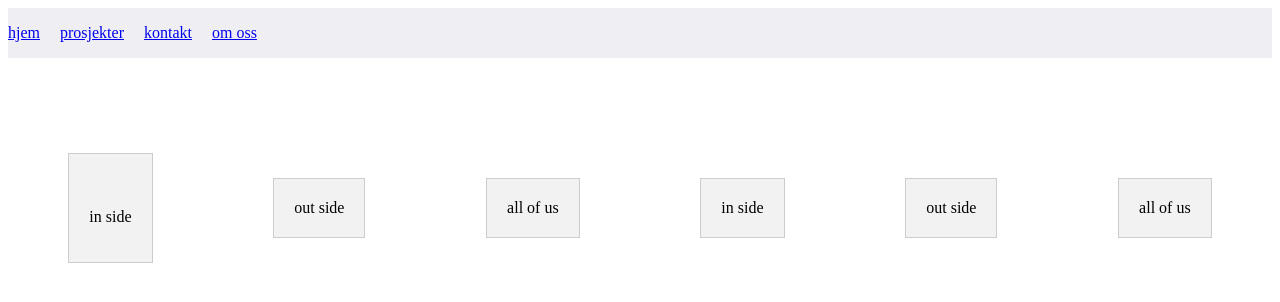
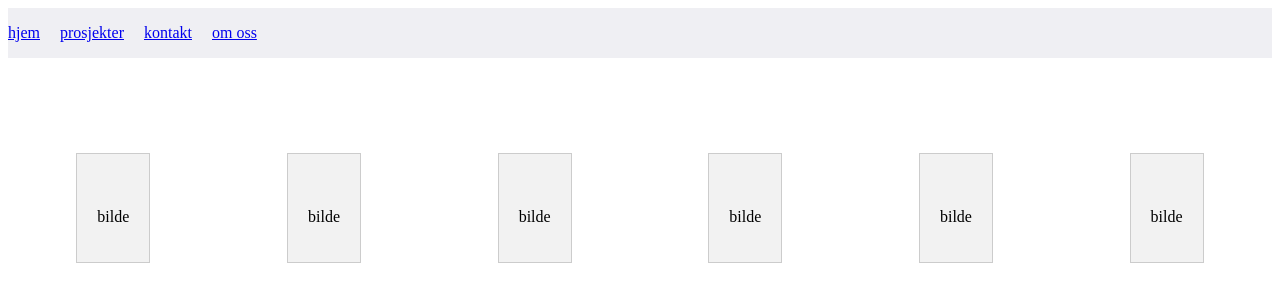
Before and after one commit to neverdal1/navbar, a website: page index.html in a window 1280 px wide. Drawn offline with Linux system fonts and the light colour scheme.

Commit message:
flexbox paragraf bilde ref:

```diff
--- a/index.html
+++ b/index.html
@@ -47,18 +47,33 @@
 
       <div class="item">
         <img src="" alt="">
-        <p>in side</p>
+        <p>bilde</p>
       </div>
 
-      <div class="item">out side</div>
+      <div class="item">
+        <img src="" alt="">
+        <p>bilde</p>
+      </div>
 
-      <div class="item">all of us</div>
+      <div class="item">
+        <img src="" alt="">
+        <p>bilde</p>
+      </div>
 
-      <div class="item">in side</div>
+      <div class="item">
+        <img src="" alt="">
+        <p>bilde</p>
+      </div>
 
-      <div class="item">out side</div>
+      <div class="item">
+        <img src="" alt="">
+        <p>bilde</p>
+      </div>
 
-      <div class="item">all of us</div>
+      <div class="item">
+        <img src="" alt="">
+        <p>bilde</p>
+      </div>
 
     </div>
 
--- a/styles.css
+++ b/styles.css
@@ -55,7 +55,6 @@ display: none;
 
 }
 .container {
-  flex-wrap: wrap;
   display: flex;
   justify-content: space-around;
   align-items: center;
@@ -66,3 +65,8 @@ display: none;
   padding: 20px;
   border: 1px solid #ccc;
 }
+@media(max-width:427px){
+  .container{
+    flex-direction: column;
+  }
+}
```
